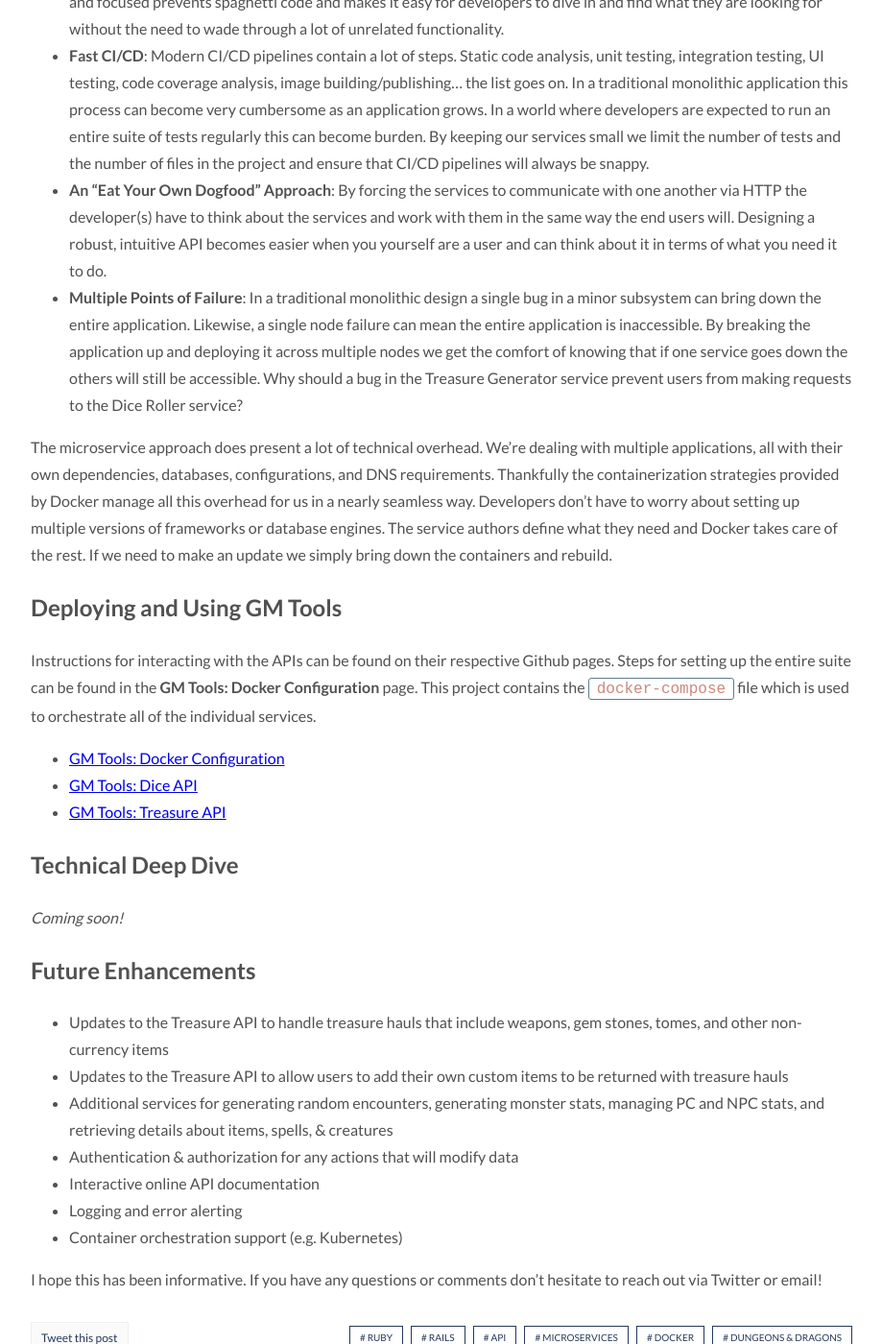
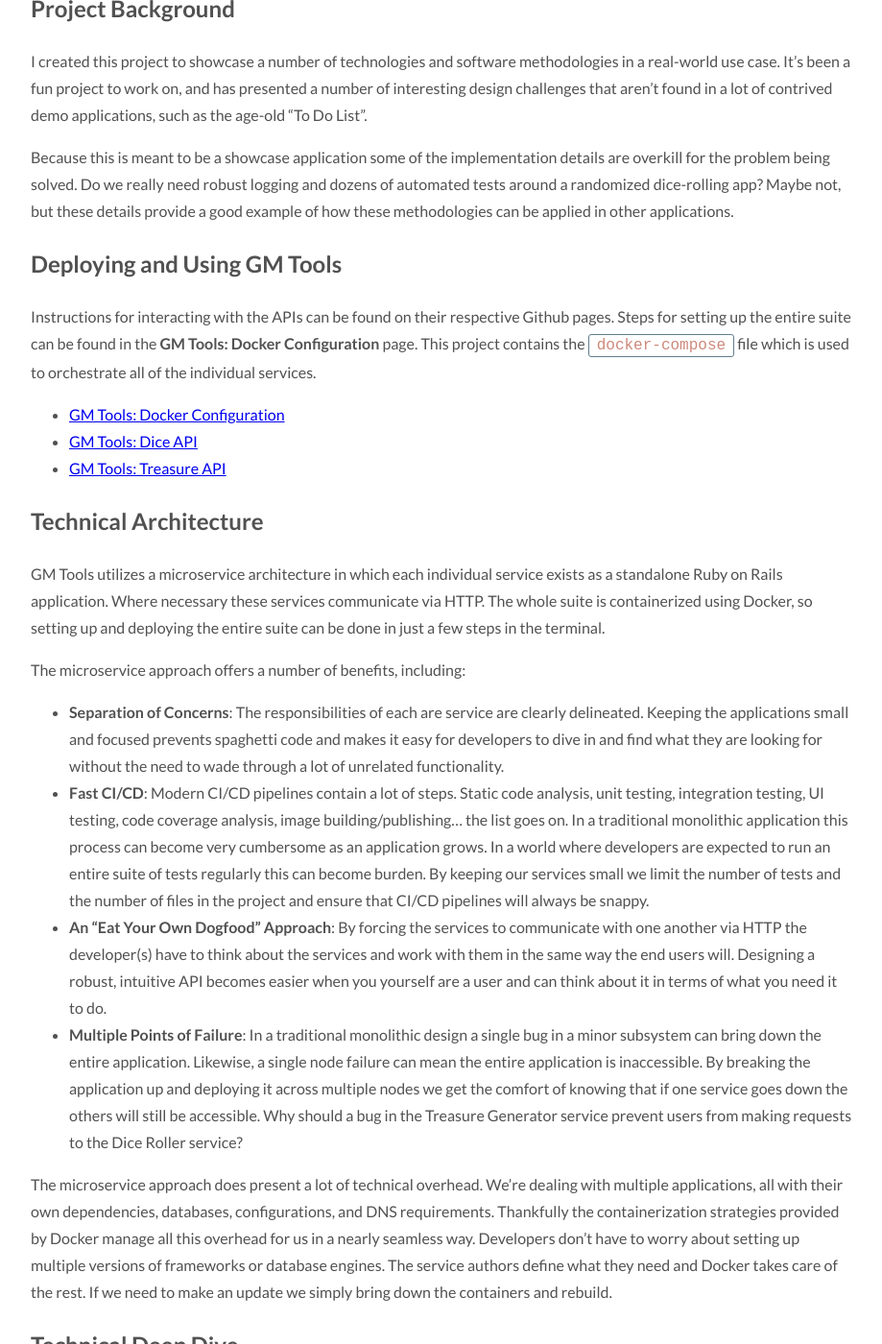
Before and after one commit to sethpuckett/project-blog, a Jekyll site: the page built from _posts/2020-04-13-gm-tools.md, in a window 1280 px wide and 1400 px high, scrolled down 913 px. Shown: the whole window at 96% size, without its empty margins (180-1099 px from the left). Built offline with Jekyll 4.4.1, drawn with Linux system fonts in a browser that asks for light colours; part of the change alters nothing that is shown; some of the changed text lies outside the part shown.

```diff
--- a/_posts/2020-04-13-gm-tools.md
+++ b/_posts/2020-04-13-gm-tools.md
@@ -3,7 +3,7 @@ layout: post
 title: GM Tools
 date: 2020-04-13
 description:
-img:
+img: posts/2020-04-13/img5.png
 fig-caption:
 tags: [Ruby, Rails, API, Microservices, Docker, Dungeons & Dragons]
 author: Seth
@@ -24,6 +24,14 @@ I created this project to showcase a number of technologies and software methodo
 
 Because this is meant to be a showcase application some of the implementation details are overkill for the problem being solved. Do we really need robust logging and dozens of automated tests around a randomized dice-rolling app? Maybe not, but these details provide a good example of how these methodologies can be applied in other applications.
 
+## Deploying and Using GM Tools
+
+Instructions for interacting with the APIs can be found on their respective Github pages. Steps for setting up the entire suite can be found in the **GM Tools: Docker Configuration** page. This project contains the `docker-compose` file which is used to orchestrate all of the individual services.
+
+* [GM Tools: Docker Configuration](https://github.com/sethpuckett/gm-tools-docker)
+* [GM Tools: Dice API](https://github.com/sethpuckett/gm-dice)
+* [GM Tools: Treasure API](https://github.com/sethpuckett/gm-treasure)
+
 ## Technical Architecture
 
 GM Tools utilizes a microservice architecture in which each individual service exists as a standalone Ruby on Rails application. Where necessary these services communicate via HTTP. The whole suite is containerized using Docker, so setting up and deploying the entire suite can be done in just a few steps in the terminal.
@@ -35,14 +43,6 @@ The microservice approach offers a number of benefits, including:
 * **Multiple Points of Failure**: In a traditional monolithic design a single bug in a minor subsystem can bring down the entire application. Likewise, a single node failure can mean the entire application is inaccessible. By breaking the application up and deploying it across multiple nodes we get the comfort of knowing that if one service goes down the others will still be accessible. Why should a bug in the Treasure Generator service prevent users from making requests to the Dice Roller service?
 
 The microservice approach does present a lot of technical overhead. We're dealing with multiple applications, all with their own dependencies, databases, configurations, and DNS requirements. Thankfully the containerization strategies provided by Docker manage all this overhead for us in a nearly seamless way. Developers don't have to worry about setting up multiple versions of frameworks or database engines. The service authors define what they need and Docker takes care of the rest. If we need to make an update we simply bring down the containers and rebuild.
-
-## Deploying and Using GM Tools
-
-Instructions for interacting with the APIs can be found on their respective Github pages. Steps for setting up the entire suite can be found in the **GM Tools: Docker Configuration** page. This project contains the `docker-compose` file which is used to orchestrate all of the individual services.
-
-* [GM Tools: Docker Configuration](https://github.com/sethpuckett/gm-tools-docker)
-* [GM Tools: Dice API](https://github.com/sethpuckett/gm-dice)
-* [GM Tools: Treasure API](https://github.com/sethpuckett/gm-treasure)
 
 ## Technical Deep Dive
 
@@ -59,3 +59,7 @@ Instructions for interacting with the APIs can be found on their respective Gith
 * Container orchestration support (e.g. Kubernetes)
 
 I hope this has been informative. If you have any questions or comments don't hesitate to reach out via Twitter or email!
+
+---
+
+**Legal Note**: GM Tools is unofficial Fan Content permitted under the Fan Content Policy. Not approved/endorsed by Wizards. Portions of the materials used are property of Wizards of the Coast. ©Wizards of the Coast LLC.
```
Also changed, not shown: 1 other file.
